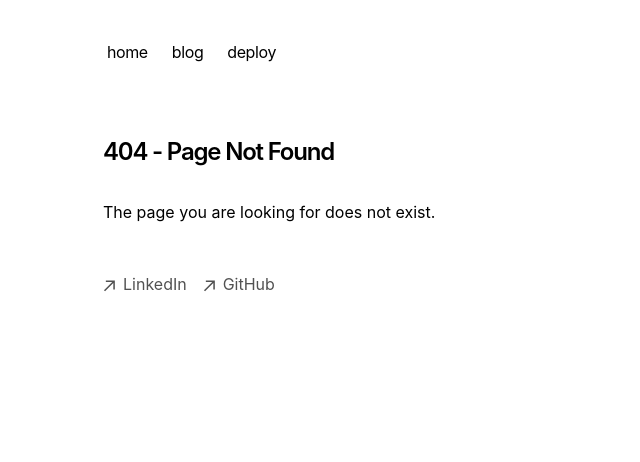
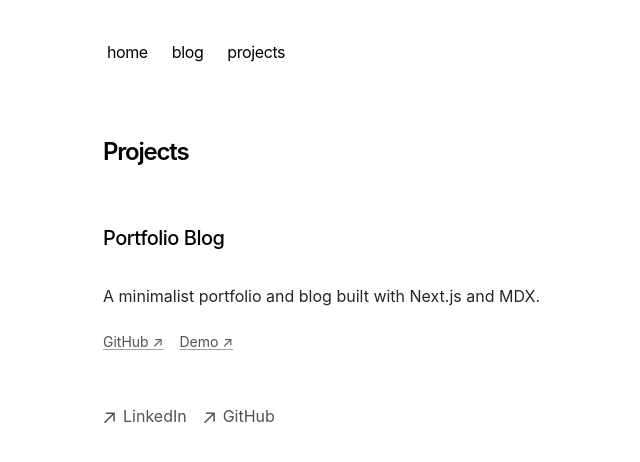
Before and after one commit to kkauma/kyles-portfolio, a Next.js app: page /projects in a window 1280 px wide. Before the commit this address had no page. Shown: the top 462 px of the page, without its empty margins (249-889 px from the left). Built offline with nearby package versions, Linux system fonts and the light colour scheme.

Commit message:
Configure projects route

```diff
--- a/app/components/nav.tsx
+++ b/app/components/nav.tsx
@@ -1,16 +1,16 @@
-import Link from 'next/link'
+import Link from "next/link";
 
 const navItems = {
-  '/': {
-    name: 'home',
+  "/": {
+    name: "home",
   },
-  '/blog': {
-    name: 'blog',
+  "/blog": {
+    name: "blog",
   },
-  'https://vercel.com/templates/next.js/portfolio-starter-kit': {
-    name: 'deploy',
+  "/projects": {
+    name: "projects",
   },
-}
+};
 
 export function Navbar() {
   return (
@@ -30,11 +30,11 @@ export function Navbar() {
                 >
                   {name}
                 </Link>
-              )
+              );
             })}
           </div>
         </nav>
       </div>
     </aside>
-  )
+  );
 }
--- /dev/null
+++ b/app/components/projects.tsx
@@ -0,0 +1,51 @@
+type Project = {
+  title: string;
+  description: string;
+  github?: string;
+  demo?: string;
+};
+
+const projects: Project[] = [
+  {
+    title: "Portfolio Blog",
+    description: "A minimalist portfolio and blog built with Next.js and MDX.",
+    github: "https://github.com/yourusername/portfolio-blog",
+    demo: "https://your-portfolio.com",
+  },
+  // Add more projects here
+];
+
+export function Projects() {
+  return (
+    <div className="flex flex-col gap-8">
+      {projects.map((project, index) => (
+        <div key={index} className="flex flex-col gap-2">
+          <h3 className="font-medium">{project.title}</h3>
+          <p className="text-neutral-600 dark:text-neutral-400">
+            {project.description}
+          </p>
+          <div className="flex gap-4">
+            {project.github && (
+              <a
+                href={project.github}
+                target="_blank"
+                className="text-sm text-neutral-600 dark:text-neutral-400 hover:text-neutral-800 dark:hover:text-neutral-200"
+              >
+                GitHub ↗
+              </a>
+            )}
+            {project.demo && (
+              <a
+                href={project.demo}
+                target="_blank"
+                className="text-sm text-neutral-600 dark:text-neutral-400 hover:text-neutral-800 dark:hover:text-neutral-200"
+              >
+                Demo ↗
+              </a>
+            )}
+          </div>
+        </div>
+      ))}
+    </div>
+  );
+}
--- a/app/layout.tsx
+++ b/app/layout.tsx
@@ -1,27 +1,27 @@
-import './global.css'
-import type { Metadata } from 'next'
-import { GeistSans } from 'geist/font/sans'
-import { GeistMono } from 'geist/font/mono'
-import { Navbar } from './components/nav'
-import { Analytics } from '@vercel/analytics/react'
-import { SpeedInsights } from '@vercel/speed-insights/next'
-import Footer from './components/footer'
-import { baseUrl } from './sitemap'
+import "./global.css";
+import type { Metadata } from "next";
+import { GeistSans } from "geist/font/sans";
+import { GeistMono } from "geist/font/mono";
+import { Navbar } from "./components/nav";
+import { Analytics } from "@vercel/analytics/react";
+import { SpeedInsights } from "@vercel/speed-insights/next";
+import Footer from "./components/footer";
+import { baseUrl } from "./sitemap";
 
 export const metadata: Metadata = {
   metadataBase: new URL(baseUrl),
   title: {
-    default: 'Next.js Portfolio Starter',
-    template: '%s | Next.js Portfolio Starter',
+    default: "Kyle Kauma",
+    template: "%s | Kyle Kauma",
   },
-  description: 'This is my portfolio.',
+  description: "This is my portfolio.",
   openGraph: {
-    title: 'My Portfolio',
-    description: 'This is my portfolio.',
+    title: "My Portfolio",
+    description: "This is my portfolio.",
     url: baseUrl,
-    siteName: 'My Portfolio',
-    locale: 'en_US',
-    type: 'website',
+    siteName: "My Portfolio",
+    locale: "en_US",
+    type: "website",
   },
   robots: {
     index: true,
@@ -29,25 +29,25 @@ export const metadata: Metadata = {
     googleBot: {
       index: true,
       follow: true,
-      'max-video-preview': -1,
-      'max-image-preview': 'large',
-      'max-snippet': -1,
+      "max-video-preview": -1,
+      "max-image-preview": "large",
+      "max-snippet": -1,
     },
   },
-}
+};
 
-const cx = (...classes) => classes.filter(Boolean).join(' ')
+const cx = (...classes) => classes.filter(Boolean).join(" ");
 
 export default function RootLayout({
   children,
 }: {
-  children: React.ReactNode
+  children: React.ReactNode;
 }) {
   return (
     <html
       lang="en"
       className={cx(
-        'text-black bg-white dark:text-white dark:bg-black',
+        "text-black bg-white dark:text-white dark:bg-black",
         GeistSans.variable,
         GeistMono.variable
       )}
@@ -62,5 +62,5 @@ export default function RootLayout({
         </main>
       </body>
     </html>
-  )
+  );
 }
--- /dev/null
+++ b/app/projects/page.tsx
@@ -0,0 +1,17 @@
+import { Projects } from "app/components/projects";
+
+export const metadata = {
+  title: "Projects",
+  description: "Things I've built.",
+};
+
+export default function Page() {
+  return (
+    <section>
+      <h1 className="font-semibold text-2xl mb-8 tracking-tighter">Projects</h1>
+      <div className="prose prose-neutral dark:prose-invert">
+        <Projects />
+      </div>
+    </section>
+  );
+}
--- a/app/sitemap.ts
+++ b/app/sitemap.ts
@@ -1,17 +1,17 @@
-import { getBlogPosts } from 'app/blog/utils'
+import { getBlogPosts } from "app/blog/utils";
 
-export const baseUrl = 'https://portfolio-blog-starter.vercel.app'
+export const baseUrl = "https://portfolio-blog-starter.vercel.app";
 
 export default async function sitemap() {
   let blogs = getBlogPosts().map((post) => ({
     url: `${baseUrl}/blog/${post.slug}`,
     lastModified: post.metadata.publishedAt,
-  }))
+  }));
 
-  let routes = ['', '/blog'].map((route) => ({
+  let routes = ["", "/blog", "/projects"].map((route) => ({
     url: `${baseUrl}${route}`,
-    lastModified: new Date().toISOString().split('T')[0],
-  }))
+    lastModified: new Date().toISOString().split("T")[0],
+  }));
 
-  return [...routes, ...blogs]
+  return [...routes, ...blogs];
 }
```
